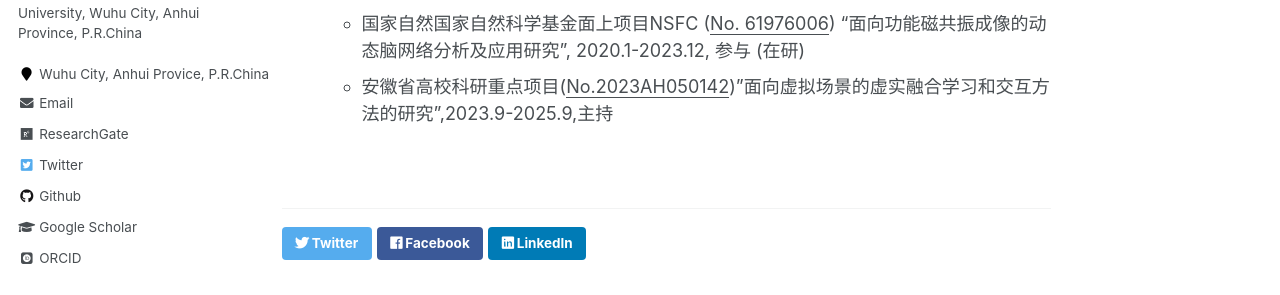
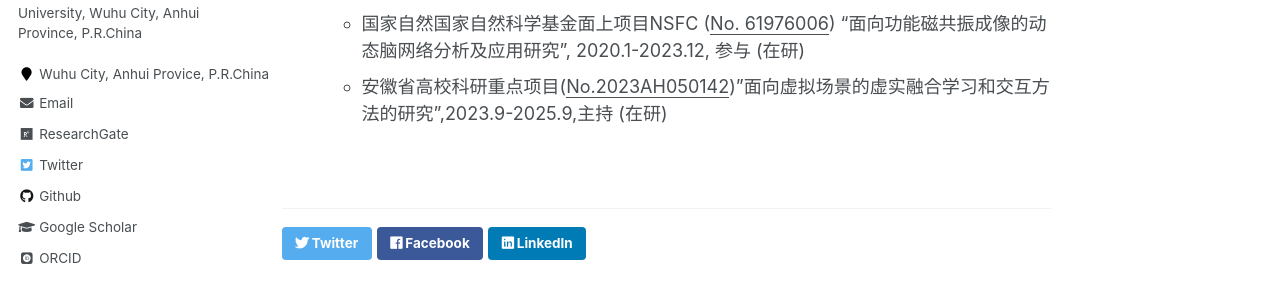
Before and after one commit to zhouwen327/zhouwen327.github.io, a Jekyll site: the page built from _projects/project01.md, in a window 1280 px wide and 900 px high, scrolled down 607 px. Shown: the part 336-631 px from the top of the window. Built offline with Jekyll 4.4.1, drawn with Linux system fonts in a browser that asks for light colours; some web fonts are replaced.

Commit message:
Update project01.md

```diff
--- a/_projects/project01.md
+++ b/_projects/project01.md
@@ -24,4 +24,4 @@ output: true
 - In Chinese:
     - <font style='color: blue;'>国家自然科学基金青年项目NSFC (<u>No. 61902003</u>) "面向WebVR的轻量级三维模型检索关键技术研究", 2020.1-2022.12, 主持 (已结题)</font>
     - 国家自然国家自然科学基金面上项目NSFC (<u>No. 61976006</u>) "面向功能磁共振成像的动态脑网络分析及应用研究", 2020.1-2023.12, 参与 (在研)
-    - 安徽省高校科研重点项目(<u>No.2023AH050142</u>)"面向虚拟场景的虚实融合学习和交互方法的研究",2023.9-2025.9,主持
+    - 安徽省高校科研重点项目(<u>No.2023AH050142</u>)"面向虚拟场景的虚实融合学习和交互方法的研究",2023.9-2025.9,主持 (在研)
```
